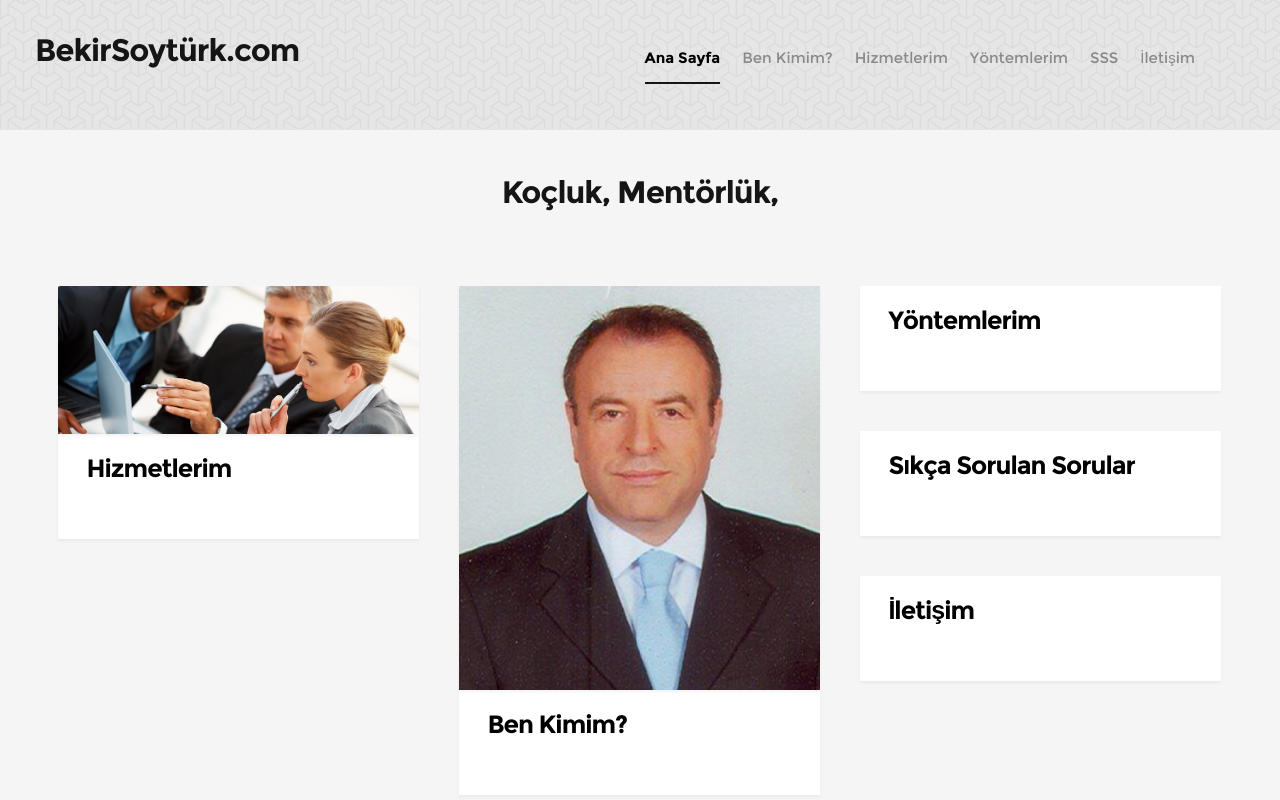
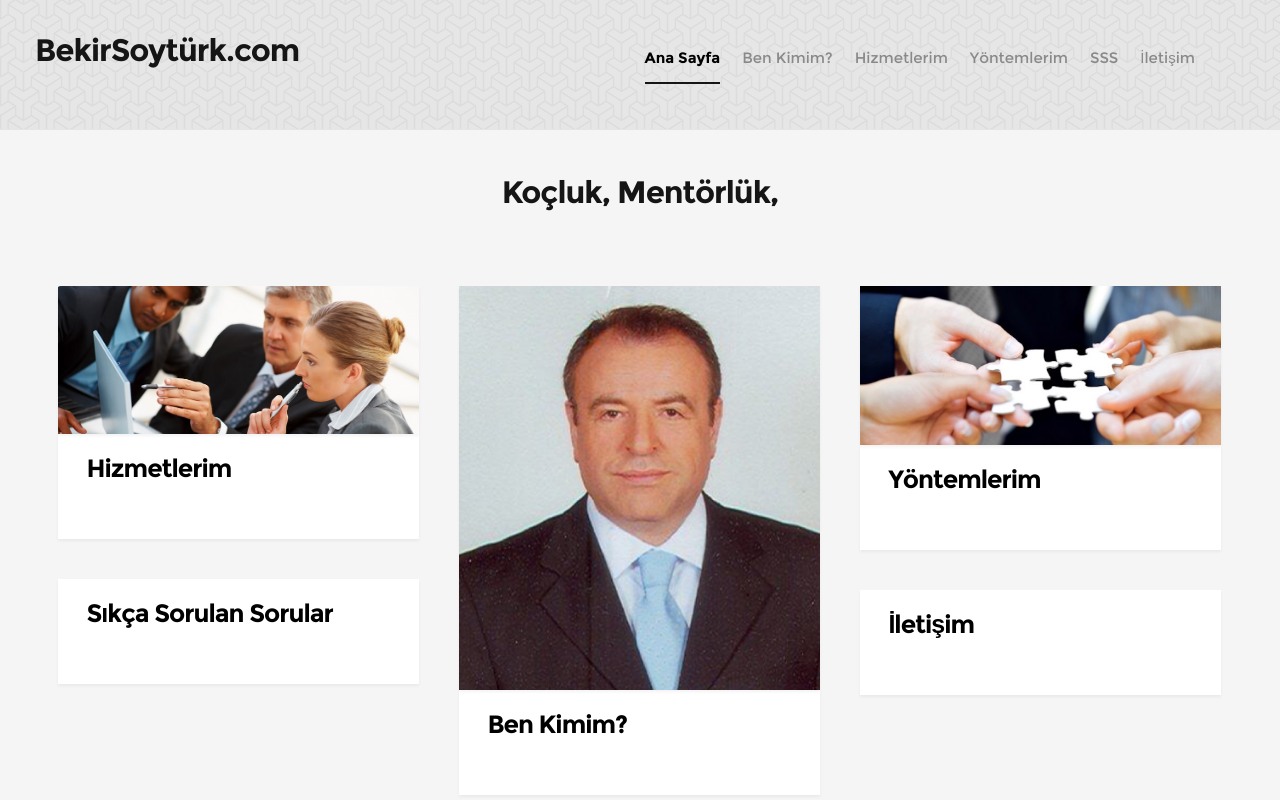
Before and after one commit to bekirsite/bekirsoyturk.github.io, a plain HTML site: page index.html in a window 1280 px wide. Shown: the top 800 px of the page. Drawn offline with Linux system fonts and the light colour scheme; some packages are replaced by stand-ins of ours; a script that the page names is missing.

Commit message:
Update index.html

```diff
--- a/index.html
+++ b/index.html
@@ -148,7 +148,7 @@
 
                   <div class="entry-thumb">
                      <a href="yontemlerim.html" class="thumb-link">
-<!--                         <img src="images/yontemlerim.jpg" alt="building">              -->
+                        <img src="images/yontemlerim2.jpg" alt="building">
                      </a>
                   </div>
 
```
